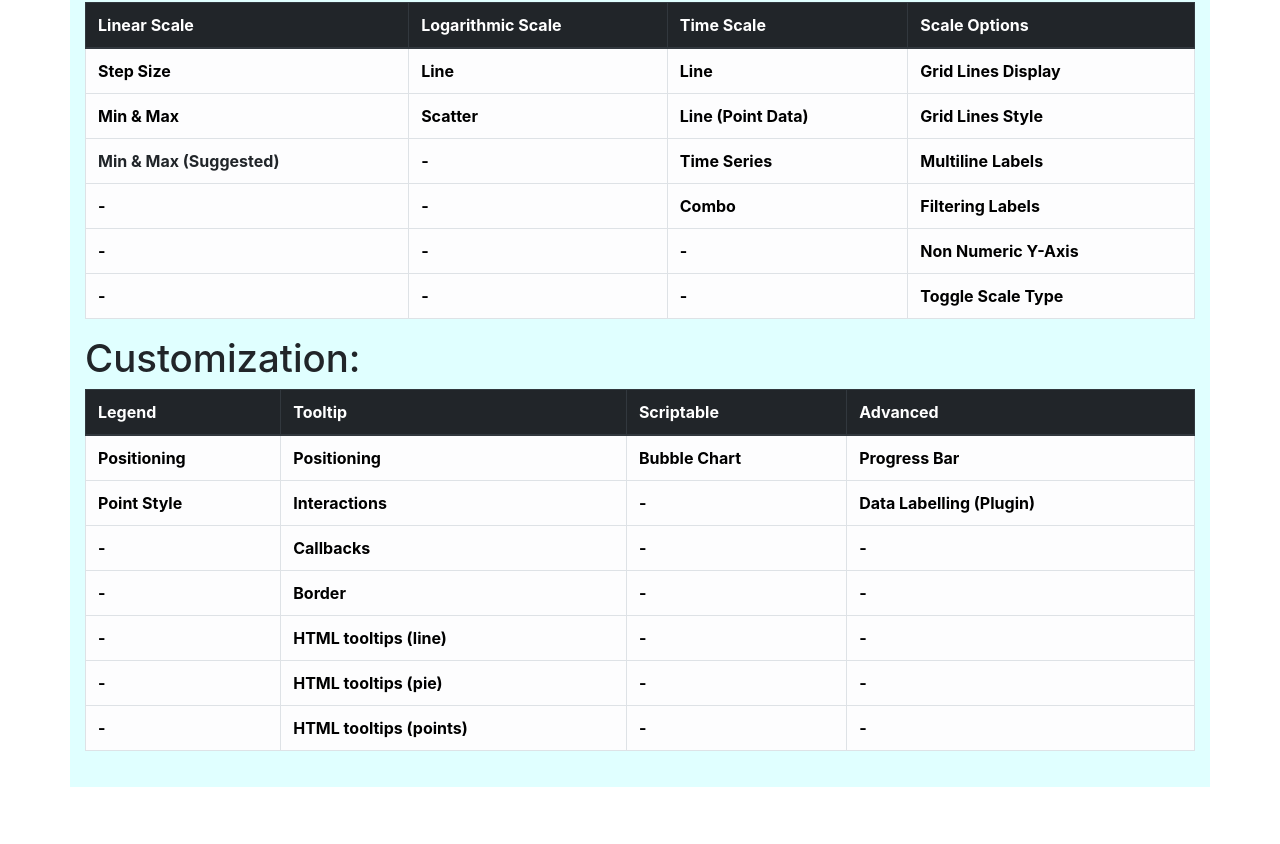
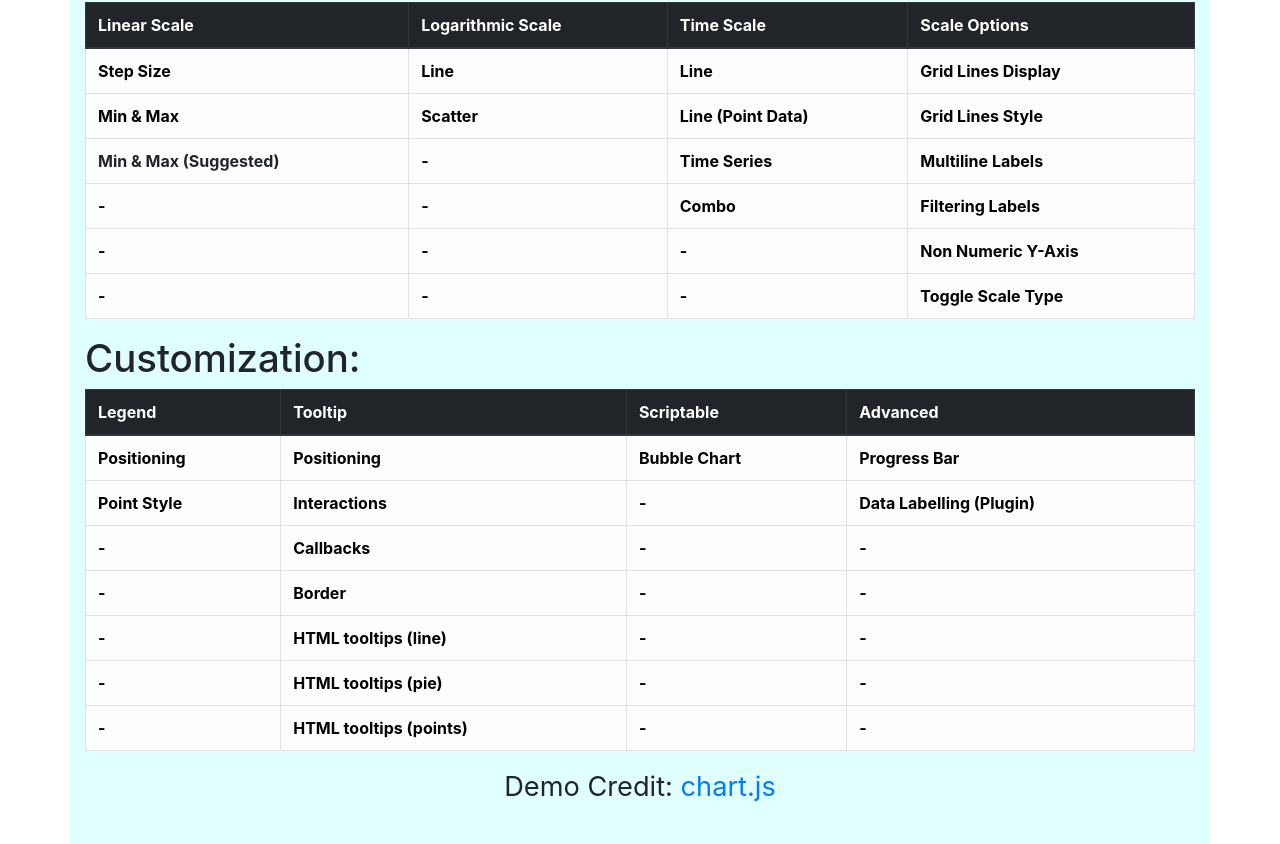
Before and after one commit to saehyuns/chartJSDemo, a plain HTML site: page docs/index.html in a window 1280 px wide. Shown: the part 5721-6565 px from the top of the page. Before the commit the page ends 6508 px from the top, so only its background shows below. Drawn offline with nearby package versions, Linux system fonts and the light colour scheme.

Commit message:
Finished Project 2 part 2

```diff
--- a/docs/index.html
+++ b/docs/index.html
@@ -295,6 +295,7 @@
         </tr>
         </tbody>
       </table>
+      <p style="text-align: center">Demo Credit: <a href="http://www.chartjs.org/samples/latest/">chart.js</a></p>
   </div>
 </body>
 </html>
```
